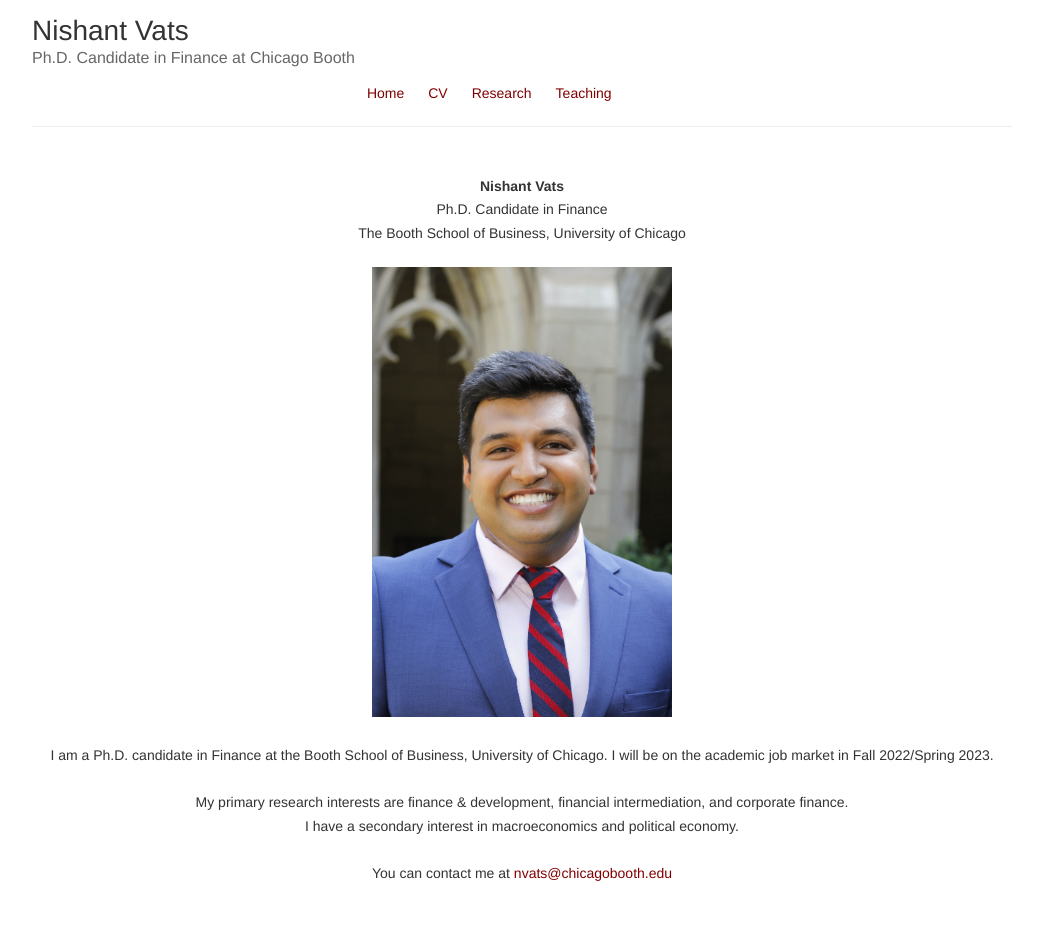
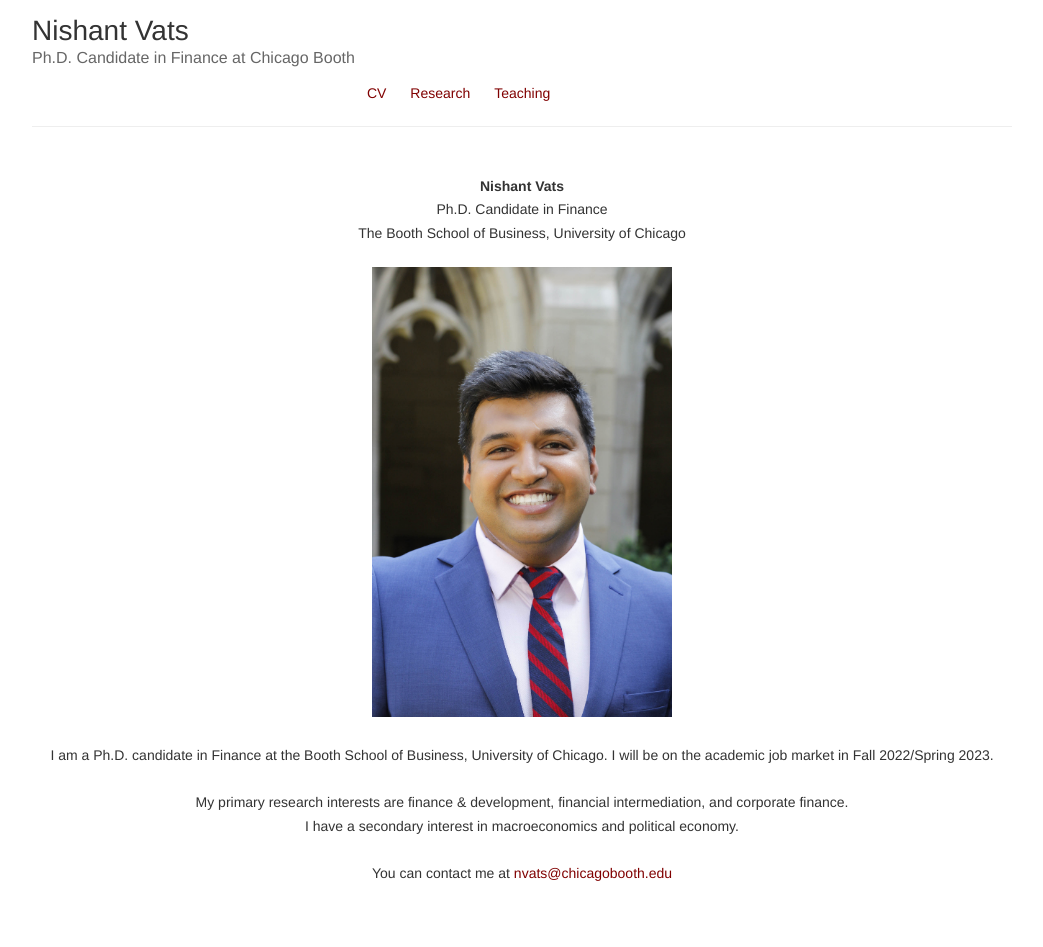
Before and after one commit to nishvats/nishvats.github.io, a Jekyll site: the page built from index.html, in a window 1280 px wide. Shown: the whole page, without its empty margins (118-1161 px from the left). Built offline with Jekyll 4.4.1, drawn with Linux system fonts in a browser that asks for light colours.

Commit message:
Update default.html

```diff
--- a/_layouts/default.html
+++ b/_layouts/default.html
@@ -26,7 +26,7 @@
           <br>
           <br>
           <nav>
-            <a href="{{ site.baseurl }}/index">Home</a>
+            <!-- <a href="{{ site.baseurl }}/index">Home</a> -->
             <a href="{{ site.baseurl }}/cv">CV</a>
             <a href="{{ site.baseurl }}/research">Research</a>
             <!-- <a href="{{ site.baseurl }}/notebook">Notebook</a> -->
```
